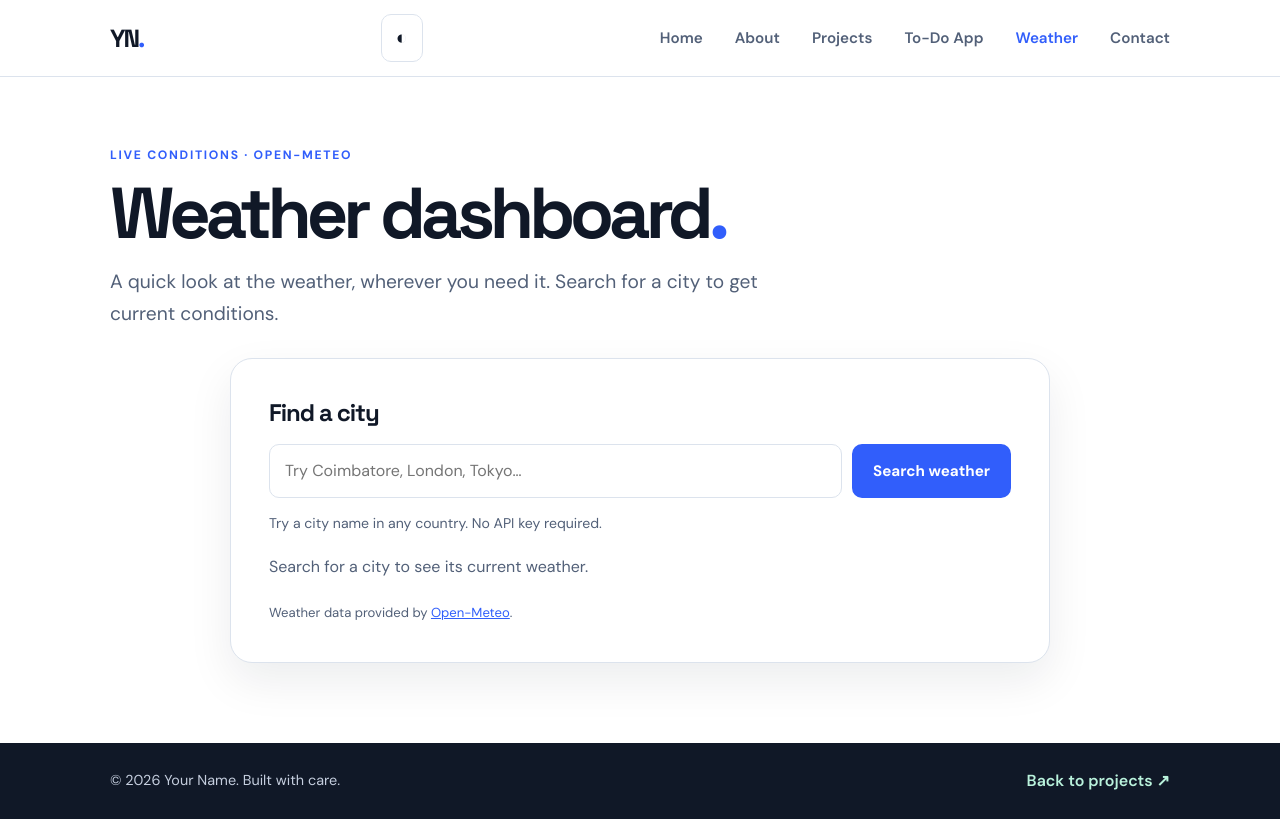
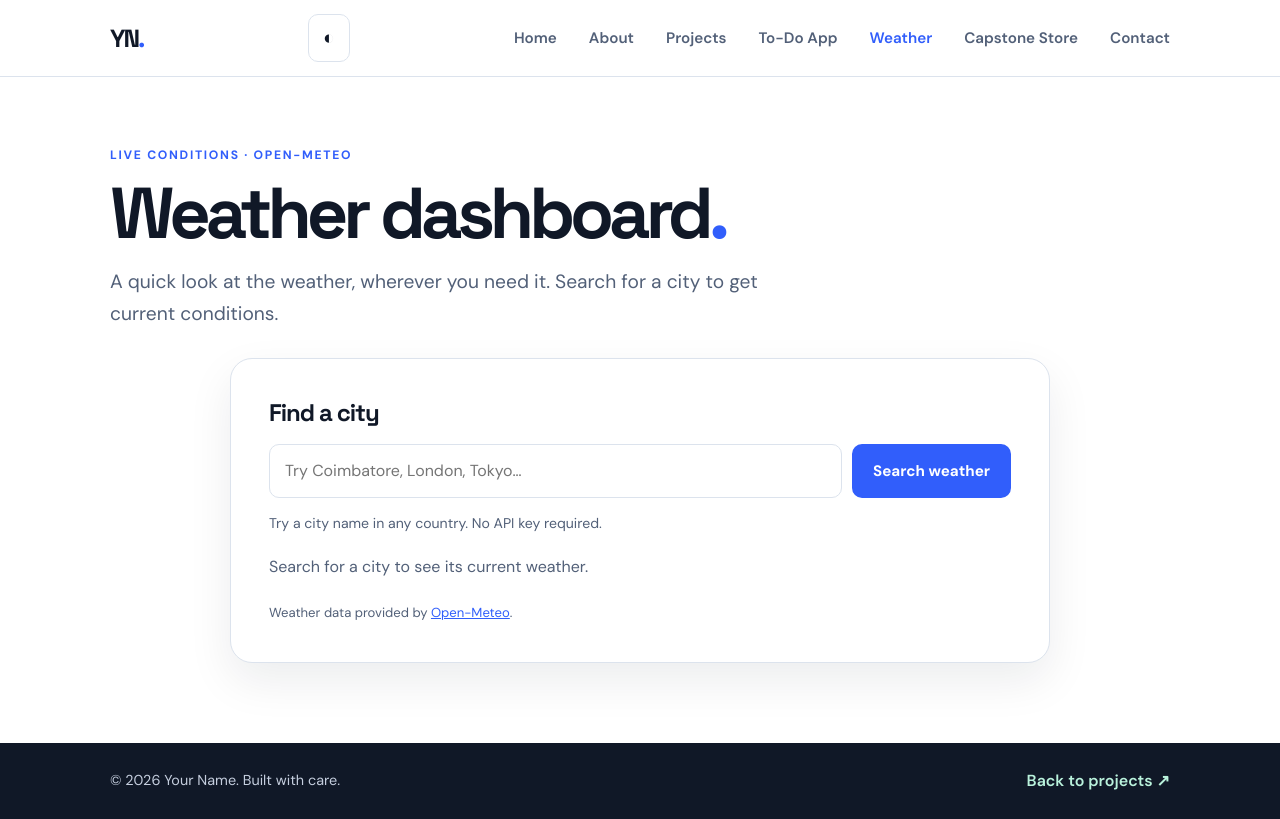
Before and after one commit to kokilmithran24-crypto/personal-portfolio, a plain HTML site: page weather.html in a window 1280 px wide. Drawn offline with Linux system fonts and the light colour scheme.

Commit message:
Add capstone storefront to site navigation

```diff
--- a/weather.html
+++ b/weather.html
@@ -20,7 +20,7 @@
     <nav id="primary-navigation" class="primary-nav" aria-label="Primary navigation"><ul>
       <li><a href="index.html">Home</a></li><li><a href="about.html">About</a></li>
       <li><a href="projects.html">Projects</a></li><li><a href="todo.html">To-Do App</a></li>
-      <li><a href="weather.html" aria-current="page">Weather</a></li><li><a href="contact.html">Contact</a></li>
+      <li><a href="weather.html" aria-current="page">Weather</a></li><li><a href="shop.html">Capstone Store</a></li><li><a href="contact.html">Contact</a></li>
     </ul></nav>
   </div></header>
   <main id="main-content" class="weather-main container">
```
